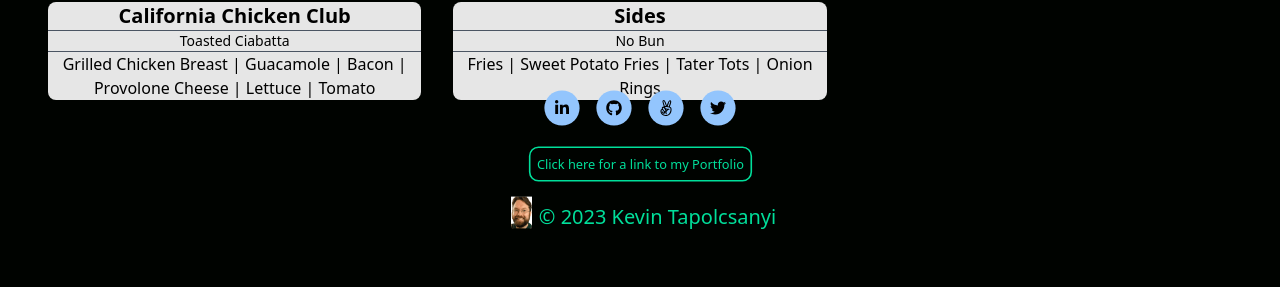
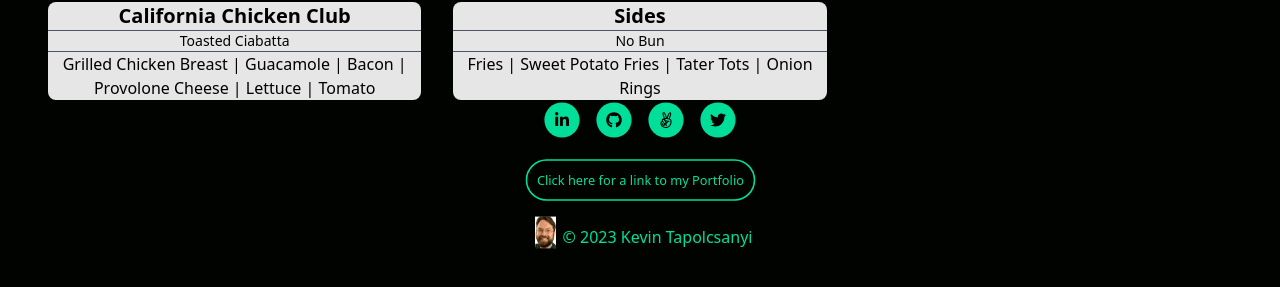
Before and after one commit to KevinTapol/Ramenu, a React (Vite) app: page / in a window 1280 px wide. Shown: the part 1950-2237 px from the top of the page. Built offline with nearby package versions, Linux system fonts and the light colour scheme.

Commit message:
changed link colors and added margin top to footer

```diff
--- a/src/components/Footer.jsx
+++ b/src/components/Footer.jsx
@@ -4,13 +4,13 @@ import favicon from '/imgs/profileFavicon1.png'
 
 const Footer = () => {
   return (
-    <div className='flex flex-col justify-center items-center'>
+    <div className='flex flex-col justify-center items-center mt-3'>
         <Links />
-        <a target='_blank' href="https://kevintapolcsanyi.netlify.app/" className='text-[#00df9a] border-2 rounded-xl border-[#00df9a] scale-[80%] hover:scale-[100%] ease-in duration-200 mt-3 p-2 cursor-pointer'>Click here for a link to my Portfolio
+        <a target='_blank' href="https://kevintapolcsanyi.netlify.app/" className='text-[#00df9a] border-2 rounded-full border-[#00df9a] scale-[80%] hover:scale-[100%] ease-in duration-200 mt-3 p-3 cursor-pointer'>Click here for a link to my Portfolio
         </a>
         <div className='flex'>
           <img className='scale-[60%]' src={favicon} alt="" />
-          <h3 className='m-auto pt-2 text-xl text-[#00df9a]' >  &copy; 2023 Kevin Tapolcsanyi</h3>
+          <h3 className='m-auto pt-2 text-md text-[#00df9a]' >  &copy; 2023 Kevin Tapolcsanyi</h3>
         </div>
     </div>
   )
--- a/src/components/Links.jsx
+++ b/src/components/Links.jsx
@@ -4,16 +4,16 @@ import { FaTwitter, FaAngellist, FaLinkedinIn, FaGithub } from 'react-icons/fa'
 const Links = () => {
   return (
     <div className='flex justify-between pt-3 max-w-[200px] w-full' >
-        <a target='_blank' href="https://www.linkedin.com/in/kevin-tapolcsanyi/" className=' md:scale-[80%] md:hover:scale-[100%] scale-[60%] hover:scale-[80%] ease-in duration-200 bg-2 bg-blue-300 rounded-full p-3 cursor-pointer'>
+        <a target='_blank' href="https://www.linkedin.com/in/kevin-tapolcsanyi/" className=' md:scale-[80%] md:hover:scale-[100%] scale-[60%] hover:scale-[80%] ease-in duration-200 bg-2 bg-[#00df9a] rounded-full p-3 cursor-pointer'>
             <FaLinkedinIn size={20} className='me-auto'/>
         </a>
-        <a target='_blank' href="https://github.com/KevinTapol" className=' md:scale-[80%] md:hover:scale-[100%] scale-[60%] hover:scale-[80%] ease-in duration-200 bg-2 bg-blue-300 rounded-full p-3 cursor-pointer'>
+        <a target='_blank' href="https://github.com/KevinTapol" className=' md:scale-[80%] md:hover:scale-[100%] scale-[60%] hover:scale-[80%] ease-in duration-200 bg-2 bg-[#00df9a] rounded-full p-3 cursor-pointer'>
             <FaGithub size={20} className='me-auto'/>
         </a>
-        <a target='_blank' href="https://wellfound.com/u/kevin-tapolcsanyi" className=' md:scale-[80%] md:hover:scale-[100%] scale-[60%] hover:scale-[80%] ease-in duration-200 bg-2 bg-blue-300 rounded-full p-3 cursor-pointer'>
+        <a target='_blank' href="https://wellfound.com/u/kevin-tapolcsanyi" className=' md:scale-[80%] md:hover:scale-[100%] scale-[60%] hover:scale-[80%] ease-in duration-200 bg-2 bg-[#00df9a] rounded-full p-3 cursor-pointer'>
             <FaAngellist size={20} className='me-auto'/>
         </a>
-        <a target='_blank' href="https://twitter.com/KevinTapol" className=' md:scale-[80%] md:hover:scale-[100%] scale-[60%] hover:scale-[80%] ease-in duration-200 bg-2 bg-blue-300 rounded-full p-3 cursor-pointer'>
+        <a target='_blank' href="https://twitter.com/KevinTapol" className=' md:scale-[80%] md:hover:scale-[100%] scale-[60%] hover:scale-[80%] ease-in duration-200 bg-2 bg-[#00df9a] rounded-full p-3 cursor-pointer'>
             <FaTwitter size={20} className='me-auto'/>
         </a>
     </div>
```
